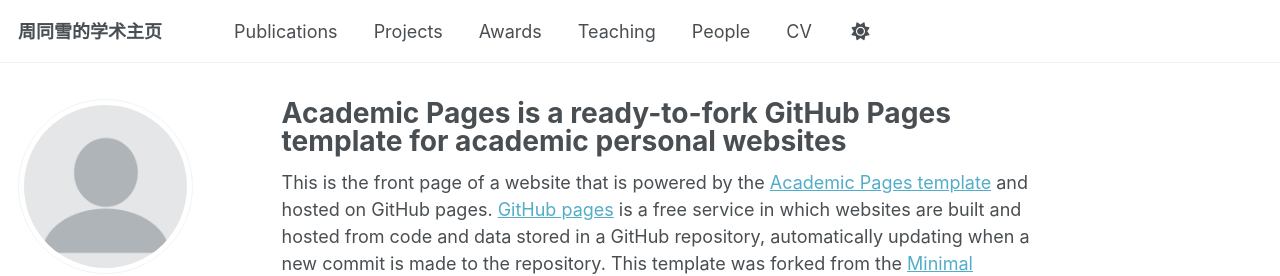
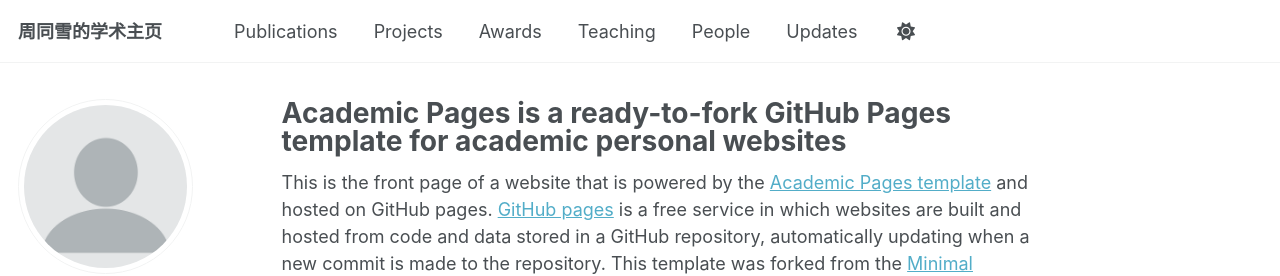
Before and after one commit to tongxuezhou-mia/homepage, a Jekyll site: the page built from _pages/about.md, in a window 1280 px wide. Shown: the top 276 px of the page. Built offline with Jekyll 4.4.1, drawn with Linux system fonts in a browser that asks for light colours; some web fonts are replaced; a script that is not in the unit is left out.

Commit message:
Basic Site Settings-remove

```diff
--- a/_data/navigation.yml
+++ b/_data/navigation.yml
@@ -23,8 +23,8 @@ main:
   - title: "People"
     url: /people/
 
-  - title: "CV"
-    url: /cv/
+  - title: "Updates"
+    url: /updates/
 
   # - title: "CV"
   #   url: /cv-json/
```
